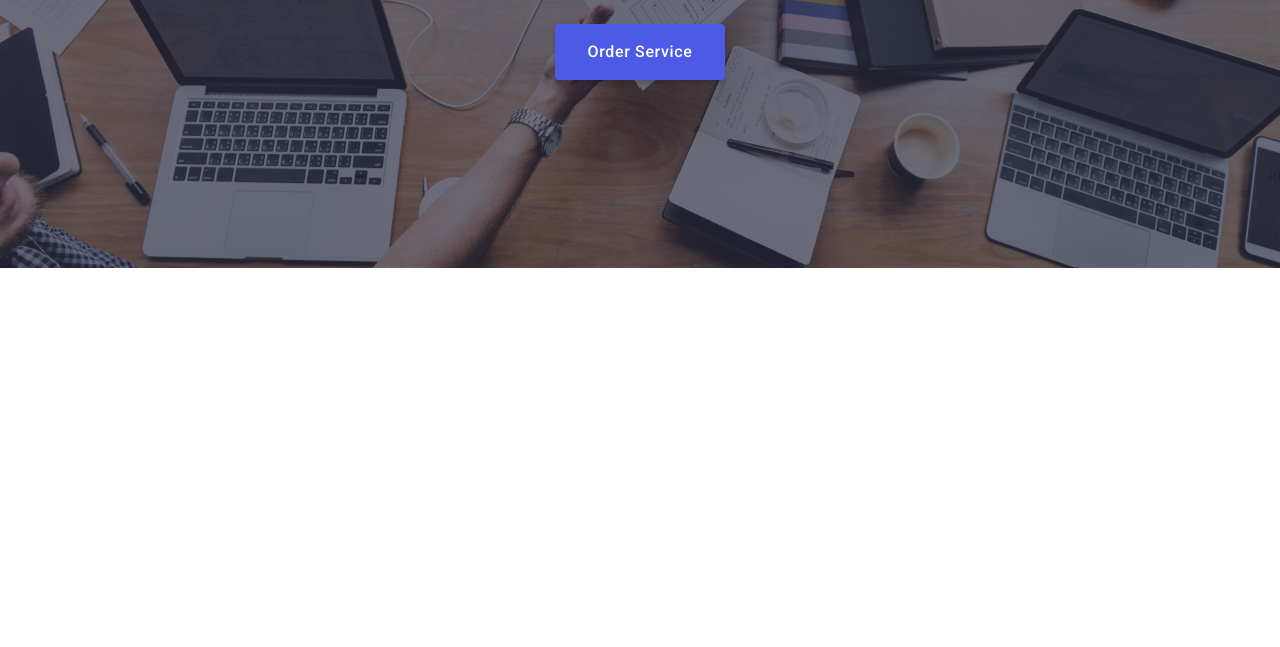
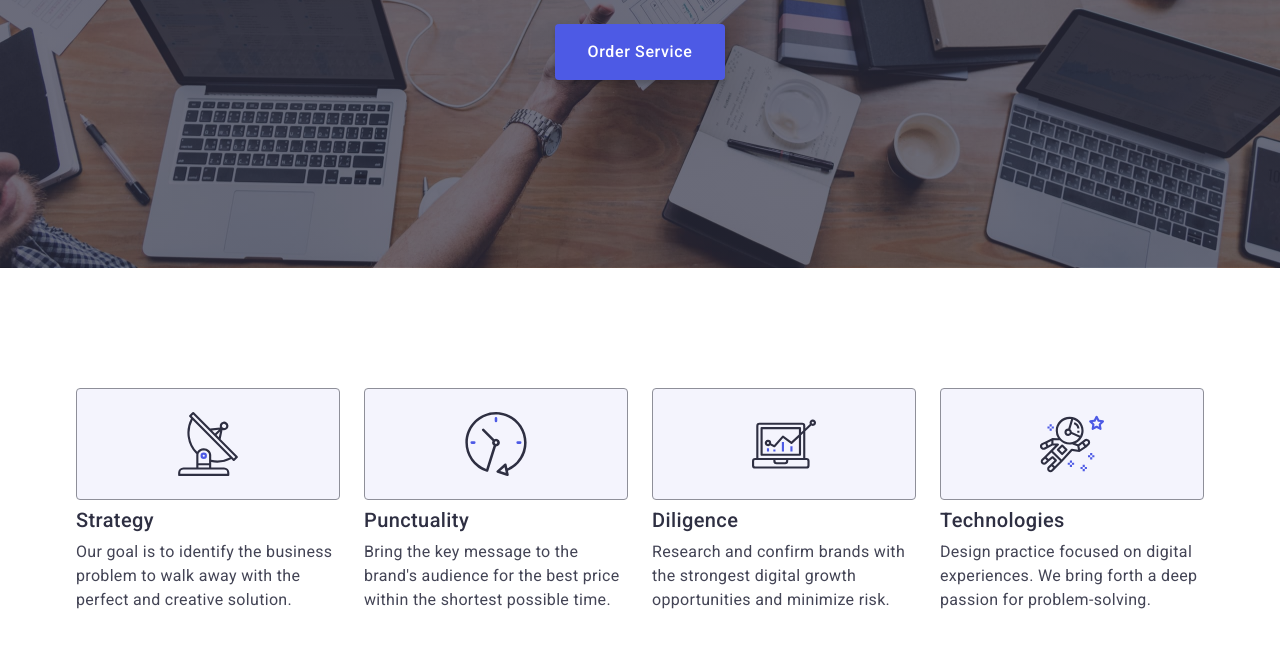
Before and after one commit to Savranin-Denis/goit-markup-hw-06-r, a plain HTML site: page index.html in a window 1280 px wide. Shown: the part 405-1052 px from the top of the page. Before the commit the page ends 800 px from the top, so only its background shows below. Drawn offline with nearby package versions, Linux system fonts and the light colour scheme.

Commit message:
add our features adaptive

```diff
--- a/css/styles.css
+++ b/css/styles.css
@@ -519,3 +519,91 @@ body {
   }
 }
 /* #endregion hero */
+
+/* #region Our Features */
+.features-section {
+}
+
+.features-wrap {
+  padding-block: 96px;
+}
+
+.features-list {
+  display: flex;
+  flex-wrap: wrap;
+  gap: 72px;
+}
+
+.features-item {
+}
+
+.features-inner {
+  display: none;
+}
+
+.features-svg {
+}
+
+.features-subtitle {
+  font-weight: 700;
+  font-size: 36px;
+  line-height: 1.11;
+  letter-spacing: 0.02em;
+  text-align: center;
+  color: #2e2f42;
+  margin-bottom: 8px;
+}
+
+.features-text {
+  font-weight: 500;
+  font-size: 16px;
+  line-height: 1.5;
+  letter-spacing: 0.02em;
+}
+
+@media only screen and (min-width: 768px) {
+  .features-list {
+    gap: 72px 24px;
+  }
+
+  .features-item {
+    flex-basis: calc((100% - 24px) / 2);
+  }
+
+  .features-subtitle {
+    text-align: start;
+  }
+}
+
+@media only screen and (min-width: 1158px) {
+  .features-wrap {
+    padding-block: 120px;
+  }
+
+  .features-inner {
+    display: flex;
+    align-items: center;
+    justify-content: center;
+    border: 1px solid #8e8f99;
+    border-radius: 4px;
+    height: 112px;
+    background-color: #f4f4fd;
+    margin-bottom: 8px;
+  }
+
+  .features-item {
+    flex-basis: calc((100% - 72px) / 4);
+  }
+
+  .features-subtitle {
+    font-weight: 500;
+    font-size: 20px;
+    line-height: 1.2;
+    letter-spacing: 0.02em;
+  }
+
+  .features-text {
+    font-weight: 400;
+  }
+}
+/* #endregion our features */
--- a/index.html
+++ b/index.html
@@ -74,7 +74,7 @@
       <!-- #endregion Hero-->
 
       <!-- #region  Our Features -->
-      <!-- <section class="features-section">
+      <section class="features-section">
         <div class="container features-wrap">
           <h2 class="visually-hidden">Our Features</h2>
           <ul class="features-list">
@@ -128,7 +128,7 @@
             </li>
           </ul>
         </div>
-      </section> -->
+      </section>
       <!-- #endregion Our Features -->
 
       <!-- #region Our Team -->
```
Also changed, not shown: css/styles-old.css (+0 -98 lines).
